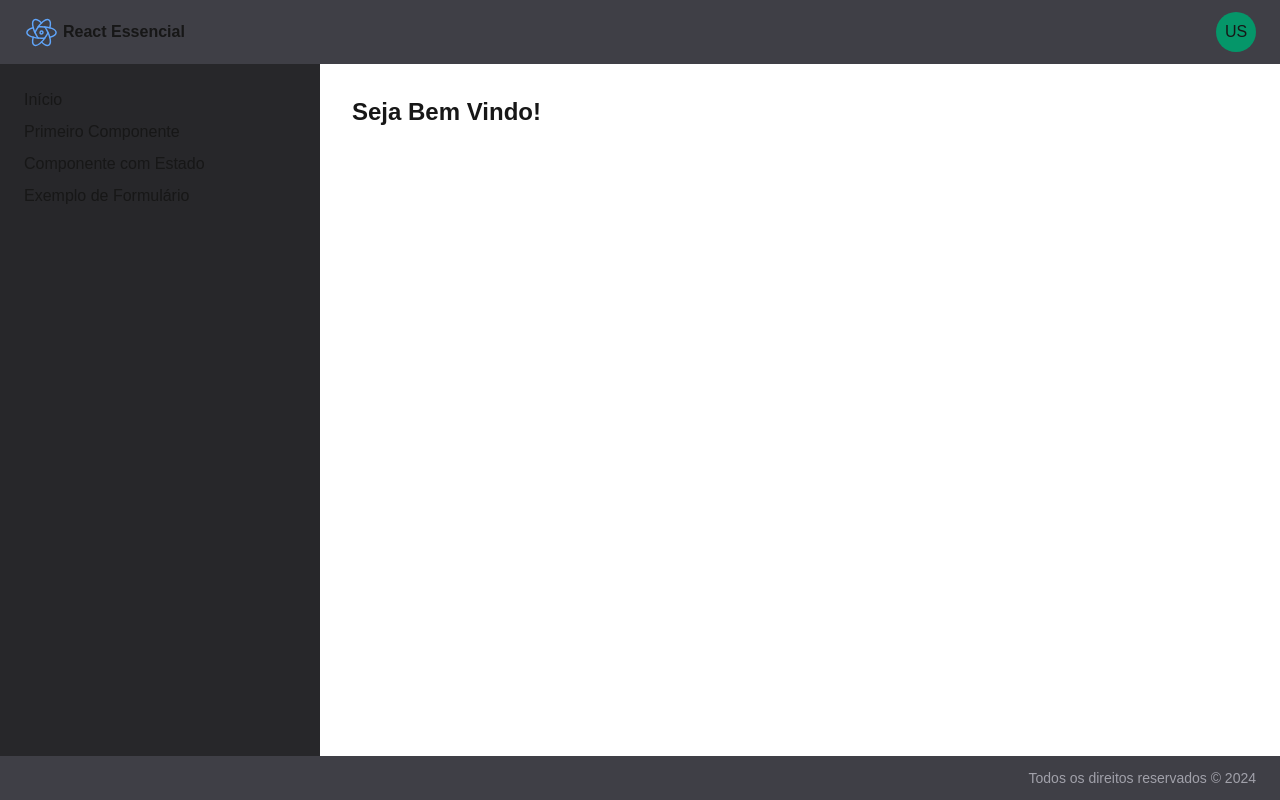
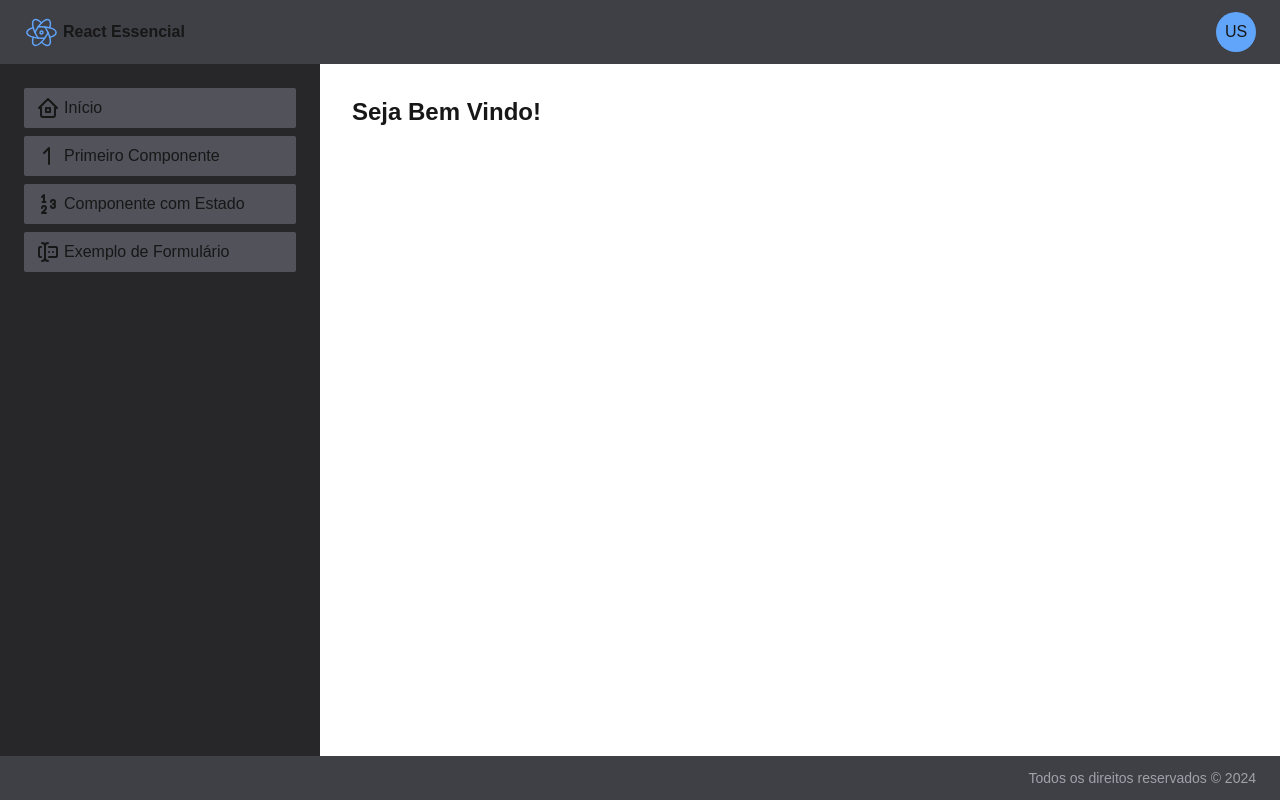
Before and after one commit to joaowatanabe/projeto-react, a Next.js app: page / in a window 1280 px wide. Built offline with nearby package versions, Linux system fonts and the light colour scheme.

Commit message:
menu e cabeçalho

```diff
--- a/src/components/template/Cabecalho.tsx
+++ b/src/components/template/Cabecalho.tsx
@@ -7,7 +7,7 @@ export default function Cabecalho() {
         <IconBrandReact size={35} stroke={1} className="text-blue-400"/>
         <span className="font-black">React Essencial</span>
       </div>
-      <div className="bg-emerald-600 w-10 h-10 rounded-full flex justify-center items-center">
+      <div className="bg-blue-400 w-10 h-10 rounded-full flex justify-center items-center">
         US
       </div>
     </header>
--- a/src/components/template/Menu-item.tsx
+++ b/src/components/template/Menu-item.tsx
@@ -1,10 +1,16 @@
-import Link from "next/link"
+import Link from "next/link";
 
 interface MenuItemProps {
-  text:string
-  href:string
+  icone?: any
+  text: string;
+  href: string;
 }
 
 export default function MenuItem(props: MenuItemProps) {
-  return <Link href={props.href}>{props.text}</Link>
+  return (
+    <div className="flex items-center gap-1 hover:bg-black/20 bg-zinc-600 px-3 py-2 rounded-sm">
+      {props.icone}
+      <Link href={props.href}>{props.text}</Link>
+    </div>
+  );
 }
--- a/src/components/template/Menu.tsx
+++ b/src/components/template/Menu.tsx
@@ -1,20 +1,20 @@
-import Link from "next/link"
-import MenuItem from "./Menu-item"
+import Link from "next/link";
+import MenuItem from "./Menu-item";
+import { IconForms, IconHome2, IconNumber1, IconNumbers } from "@tabler/icons-react";
 
 export default function Menu() {
   return (
     <aside className="w-80 bg-zinc-800 p-6">
       <nav className="flex flex-col gap-2">
-        <MenuItem text="Início" href="/" />
-        <MenuItem text="Primeiro Componente" href="/primeiro" />
-        <MenuItem text="Componente com Estado" href="/contador" />
-        <MenuItem text="Exemplo de Formulário" href="/formulario" />
-
-        {/* <Link className="bg-zinc-700 p-1 rounded-md" href='/'>Início</Link>
-        <Link className="bg-zinc-700 p-1 rounded-md" href='/primeiro'>Primeiro Componente</Link>
-        <Link className="bg-zinc-700 p-1 rounded-md" href='/contador'>Componente com Estado</Link>
-        <Link className="bg-zinc-700 p-1 rounded-md" href='/formulario'>Exemplo de formulário</Link> */}
+        <MenuItem text="Início" href="/" icone={<IconHome2 />} />
+        <MenuItem
+          text="Primeiro Componente"
+          href="/primeiro"
+          icone={<IconNumber1 />}
+        />
+        <MenuItem text="Componente com Estado" href="/contador" icone={<IconNumbers />}/>
+        <MenuItem text="Exemplo de Formulário" href="/formulario" icone={<IconForms />}/>
       </nav>
     </aside>
-  )
+  );
 }
```
